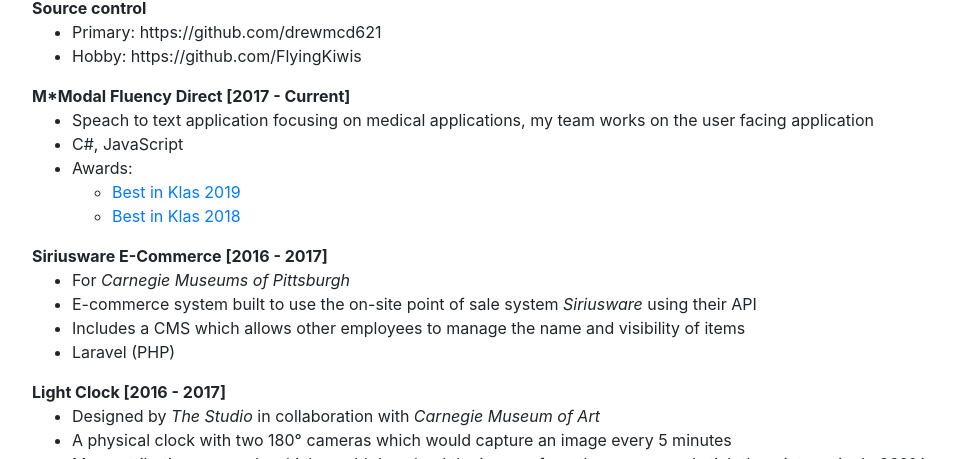
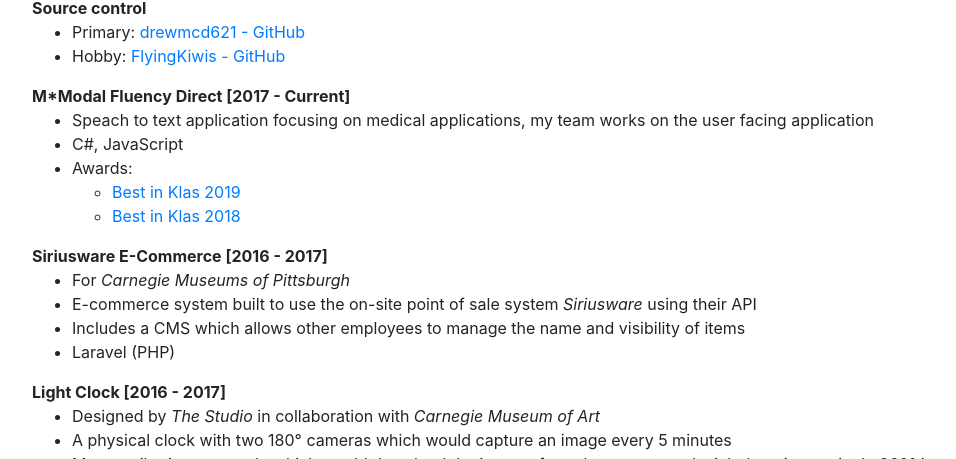
Before and after one commit to drewmcd621/dm.net-static, a plain HTML site: page index.html in a window 1280 px wide. Shown: the part 641-1100 px from the top of the page, without its empty margins (53-1009 px from the left). Drawn offline with nearby package versions, Linux system fonts and the light colour scheme.

Commit message:
Release 1.0

```diff
--- a/index.html
+++ b/index.html
@@ -58,8 +58,8 @@
             <h2>Projects</h2>
             <dt>Source control</dt>
             <ul>
-                <li>Primary: https://github.com/drewmcd621</li>
-                <li>Hobby: https://github.com/FlyingKiwis</li>
+                <li>Primary: <a href="https://github.com/drewmcd621" target="_blank">drewmcd621 - GitHub</a></li>
+                <li>Hobby: <a href="https://github.com/FlyingKiwis" target="_blank">FlyingKiwis - GitHub</a></li>
             </ul>
             <dt>M*Modal Fluency Direct [2017 - Current]</dt>
             <ul>
```
Also changed, not shown: 1 other file.
